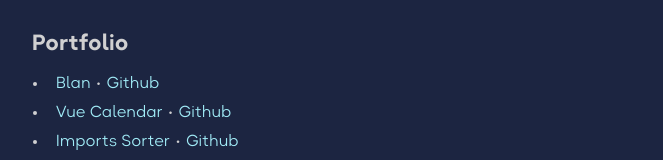
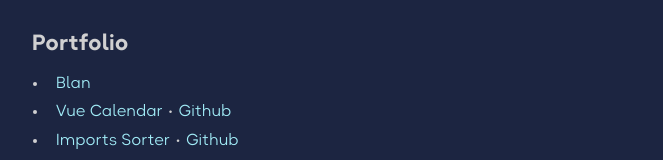
Before and after one commit to glhrmoura/glhrmoura, a React (Vite) app: page / in a window 1280 px wide. Shown: the part 188-348 px from the top of the page, without its empty margins (308-971 px from the left). Built offline with nearby package versions, Linux system fonts and the light colour scheme.

Commit message:
refactor: update tools section

```diff
--- a/src/pages/Home/index.tsx
+++ b/src/pages/Home/index.tsx
@@ -41,7 +41,6 @@ const toolList = [
     {
     title: 'Blan',
     toolLink: 'https://play.google.com/store/apps/details?id=com.blan',
-    githubLink: 'https://github.com/glhrmoura/blan',
   },
   {
     title: 'Vue Calendar',
@@ -110,12 +109,16 @@ const Main = () => {
                   <a href={tool.toolLink} target="_blank" rel="noreferrer">
                     {tool.title}
                   </a>
+                  {Boolean(tool.githubLink) && (
+                   <>
                       <ToolListGap>
                         ·
                       </ToolListGap>
                       <a href={tool.githubLink} target="_blank" rel="noreferrer">
                         Github
                       </a>
+                   </>
+                  )}
                 </ToolListItem>
               ))}
             </ToolList>
```
Lines whose indentation alone changed are shown as unchanged.
